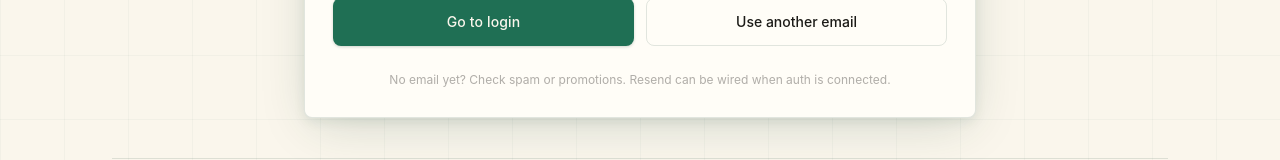
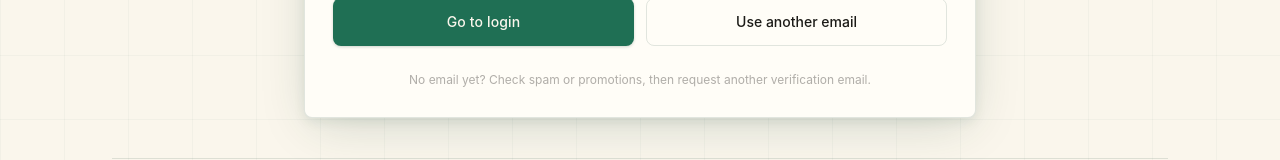
Before and after one commit to Muizzyranking/settle-fe, a Next.js app: page /auth/check-email in a window 1280 px wide. Shown: the part 905-1065 px from the top of the page. Built offline with nearby package versions, Linux system fonts and the light colour scheme; a web font is replaced by a local one.

Commit message:
refactor: move all auth pages to auth router

```diff
--- a/src/app/auth/check-email/page.tsx
+++ b/src/app/(auth)/auth/check-email/page.tsx
@@ -5,8 +5,6 @@ import { MailIcon } from "@/components/icons";
 export const metadata = {
   title: "Check your email",
 };
-
-
 
 export default function CheckEmailPage() {
   return (
@@ -22,14 +20,19 @@ export default function CheckEmailPage() {
           <MailIcon />
         </div>
 
-        <h2 className="mt-6 text-display-md text-[var(--color-heading)]">Check your email</h2>
+        <h2 className="mt-6 text-display-md text-[var(--color-heading)]">
+          Check your email
+        </h2>
         <p className="mx-auto mt-3 max-w-[38ch] text-sm leading-relaxed text-[var(--color-ink-muted)]">
-          Your verification link should arrive shortly. Once verified, you can log in
-          and start creating customer payment accounts.
+          Your verification link should arrive shortly. Once verified, you can
+          log in and start creating customer payment accounts.
         </p>
 
         <div className="mt-8 grid gap-3 sm:grid-cols-2">
-          <Link href="/auth/login" className="btn-primary justify-center text-[15px]">
+          <Link
+            href="/auth/login"
+            className="btn-primary justify-center text-[15px]"
+          >
             Go to login
           </Link>
           <Link
@@ -45,7 +48,8 @@ export default function CheckEmailPage() {
         </div>
 
         <p className="mt-6 text-xs leading-relaxed text-[var(--color-ink-faint)]">
-          No email yet? Check spam or promotions. Resend can be wired when auth is connected.
+          No email yet? Check spam or promotions, then request another
+          verification email.
         </p>
       </div>
     </AuthShell>
```
Also changed, not shown: src/app/(auth)/auth/layout.tsx (renamed from src/app/auth/layout.tsx), src/app/(auth)/auth/login/page.tsx (renamed from src/app/auth/login/page.tsx), src/app/(auth)/auth/register/page.tsx (renamed from src/app/auth/register/page.tsx).
